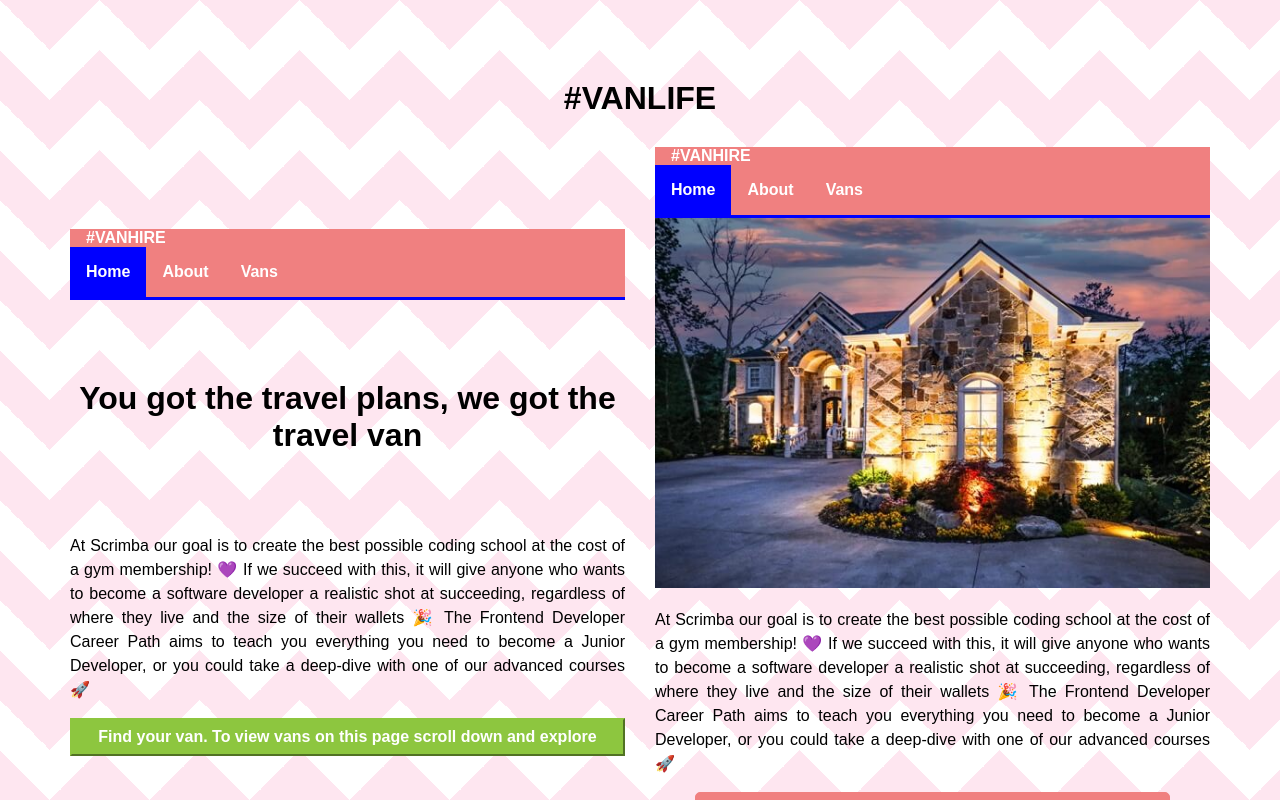
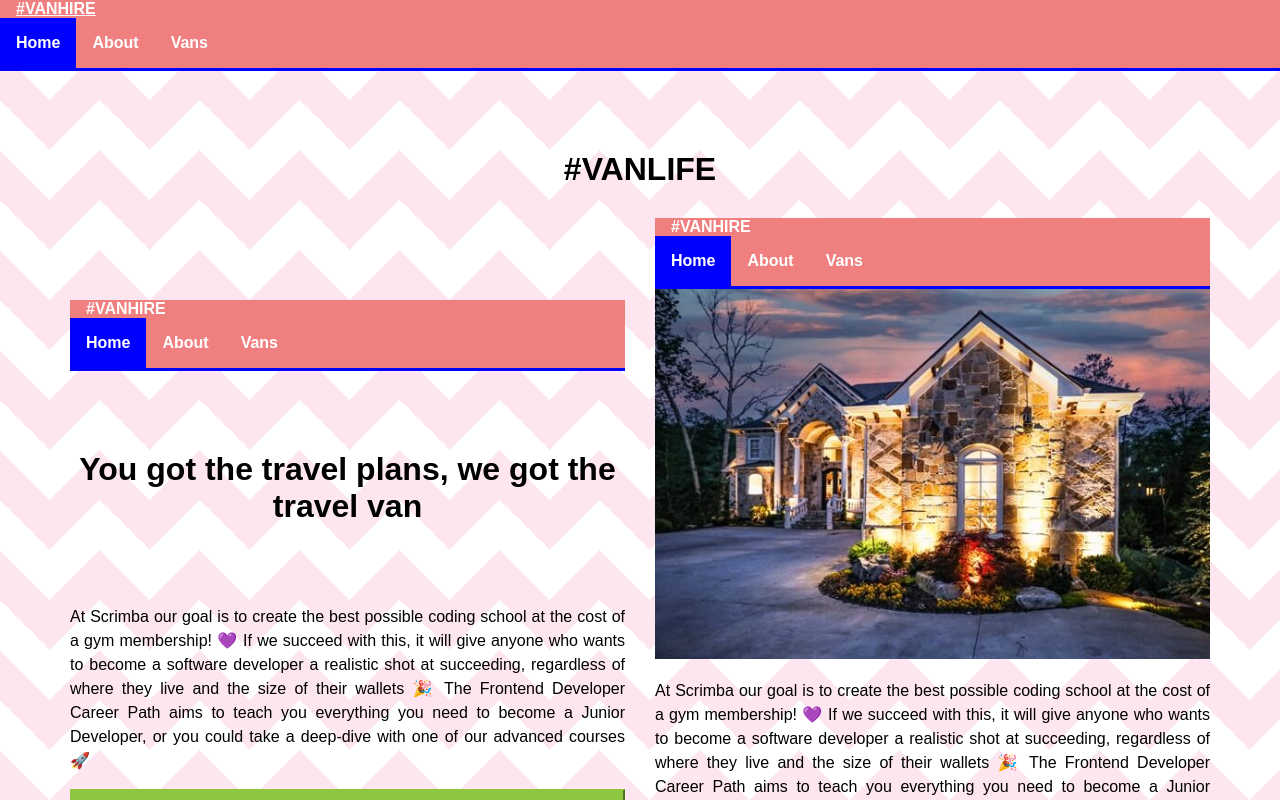
Before and after one commit to Tochiskool/shop_a_van, a React (Create React App) app: page / in a window 1280 px wide. Shown: the top 800 px of the page. Built offline with nearby package versions, Linux system fonts and the light colour scheme; no server answers; what miragejs would draw is missing.

Commit message:
Navbar has been replaced with a Layout that contains and outlet element of the react router dom but I have left the navbar just for incase. It does't have a purpose to serve for now. Also the Navbar has been commented on every Element where it futured.

```diff
--- a/src/App.jsx
+++ b/src/App.jsx
@@ -4,13 +4,19 @@ import Home from "./pages/Home";
 import About from "./pages/About";
 import Vans from "./pages/Vans";
 import "./server";
+import NoPage from "./pages/NoPage";
+import Layout from "./pages/Layout";
+// import Navbar from "./pages/Navbar";
 const App = () => {
   return (
     <BrowserRouter>
       <Routes>
-        <Route path='/' element={<Home />} />
-        <Route path='/about' element={<About />} />
-        <Route path='/vans' element={<Vans />} />
+        <Route path='/' element={<Layout />}>
+          <Route index element={<Home />} />
+          <Route path='about' element={<About />} />
+          <Route path='vans' element={<Vans />} />
+          <Route path='*' element={<NoPage />} />
+        </Route>
       </Routes>
     </BrowserRouter>
   );
--- a/src/index.css
+++ b/src/index.css
@@ -39,6 +39,7 @@ a:hover {
   text-decoration: underline;
 }
 .btn {
+  cursor: pointer;
   transition: all 0.3s ease 0s;
 }
 .btn-primary {
@@ -133,7 +134,3 @@ a:hover {
     width: 16.66%;
   }
 }
-
-/* Extra large devices (large laptops and desktops, 1200px and up) */
-@media only screen and (min-width: 1200px) {
-}
--- a/src/pages/About/index.jsx
+++ b/src/pages/About/index.jsx
@@ -1,10 +1,10 @@
 import React from "react";
-import Navbar from "../Navbar";
+// import Navbar from "../Navbar";
 
 const About = () => {
   return (
     <div>
-      <Navbar />
+      {/* <Navbar /> */}
       <p> Know everything about me</p>
     </div>
   );
--- a/src/pages/Home/index.jsx
+++ b/src/pages/Home/index.jsx
@@ -1,10 +1,11 @@
 import React, { useState } from "react";
 import "./home.css";
-import Navbar from "../Navbar";
+// import Navbar from "../Navbar";
 import house from "./images/house.jpg";
 import UseFetch from "../../useFetch";
 import Vans from "../Vans";
 import { Link } from "react-router-dom";
+import Layout from "../Layout";
 const Home = () => {
   const [toggleVisibility, setToggleVisibility] = useState(false);
 
@@ -25,7 +26,8 @@ const Home = () => {
         <div className='row'>
           <div className='col-1-2'>
             <div className='pushDown'>
-              <Navbar />
+              {/* <Navbar /> */}
+              <Layout />
               <div className='first-col'>
                 <h1>You got the travel plans, we got the travel van</h1>
                 <p>
@@ -53,7 +55,8 @@ const Home = () => {
           </div>
           <div className='col-1-2'>
             <div className='pushUp'>
-              <Navbar />
+              {/* <Navbar /> */}
+              <Layout />
               <div className='second-col'>
                 <img className='bg' src={house} alt='beautiful house' />
                 <p>
--- /dev/null
+++ b/src/pages/Layout/index.jsx
@@ -0,0 +1,38 @@
+import React from "react";
+import { Link, Outlet, useLocation } from "react-router-dom";
+import "./navbar.css";
+const Layout = () => {
+  const location = useLocation();
+  return (
+    <>
+      {" "}
+      <header>
+        <Link to='/'>#VANHIRE</Link>
+
+        <nav className='navEl'>
+          <Link
+            to='/'
+            className={location.pathname === "/" ? "active" : "notActive"}
+          >
+            Home
+          </Link>
+          <Link
+            to='/about'
+            className={location.pathname === "/about" ? "active" : "notActive"}
+          >
+            About
+          </Link>
+          <Link
+            to='/vans'
+            className={location.pathname === "/vans" ? "active" : "notActive"}
+          >
+            Vans
+          </Link>
+        </nav>
+      </header>
+      <Outlet />
+    </>
+  );
+};
+
+export default Layout;
--- /dev/null
+++ b/src/pages/Layout/navbar.css
@@ -0,0 +1,33 @@
+header {
+  display: flex;
+  justify-content: space-between;
+  background: lightcoral;
+  border-bottom: 0.2rem solid blue;
+}
+header a {
+  color: white;
+  padding: 1rem;
+  text-decoration: none;
+}
+.navEl {
+  display: flex;
+  flex-direction: row;
+}
+.navEl > a {
+  padding: 1rem;
+  text-decoration: none;
+  color: white;
+}
+header a:hover,
+a:hover {
+  /* background-color: blue; */
+  color: white;
+}
+
+.active {
+  color: lightcoral;
+  background-color: blue;
+}
+.notActive {
+  color: white;
+}
--- a/src/pages/Navbar/index.jsx
+++ b/src/pages/Navbar/index.jsx
@@ -1,34 +1,34 @@
-import React from "react";
-import { Link, useLocation } from "react-router-dom";
-import "./navbar.css";
-const Navbar = () => {
-  const location = useLocation();
-  return (
-    <header>
-      <Link to='/'>#VANHIRE</Link>
+// import React from "react";
+// import { Link, useLocation } from "react-router-dom";
+// import "./navbar.css";
+// const Navbar = () => {
+//   const location = useLocation();
+//   return (
+//     <header>
+//       <Link to='/'>#VANHIRE</Link>
 
-      <nav className='navEl'>
-        <Link
-          to='/'
-          className={location.pathname === "/" ? "active" : "notActive"}
-        >
-          Home
-        </Link>
-        <Link
-          to='/about'
-          className={location.pathname === "/about" ? "active" : "notActive"}
-        >
-          About
-        </Link>
-        <Link
-          to='/vans'
-          className={location.pathname === "/vans" ? "active" : "notActive"}
-        >
-          Vans
-        </Link>
-      </nav>
-    </header>
-  );
-};
+//       <nav className='navEl'>
+//         <Link
+//           to='/'
+//           className={location.pathname === "/" ? "active" : "notActive"}
+//         >
+//           Home
+//         </Link>
+//         <Link
+//           to='/about'
+//           className={location.pathname === "/about" ? "active" : "notActive"}
+//         >
+//           About
+//         </Link>
+//         <Link
+//           to='/vans'
+//           className={location.pathname === "/vans" ? "active" : "notActive"}
+//         >
+//           Vans
+//         </Link>
+//       </nav>
+//     </header>
+//   );
+// };
 
-export default Navbar;
+// export default Navbar;
--- /dev/null
+++ b/src/pages/NoPage/index.jsx
@@ -0,0 +1,13 @@
+import React from "react";
+
+const NoPage = () => {
+  return (
+    <div>
+      <header>
+        <h1>Oops No Page Found!!</h1>
+      </header>
+    </div>
+  );
+};
+
+export default NoPage;
```
Also changed, not shown: 1 other file (tests, documents, lock files or other folders).
